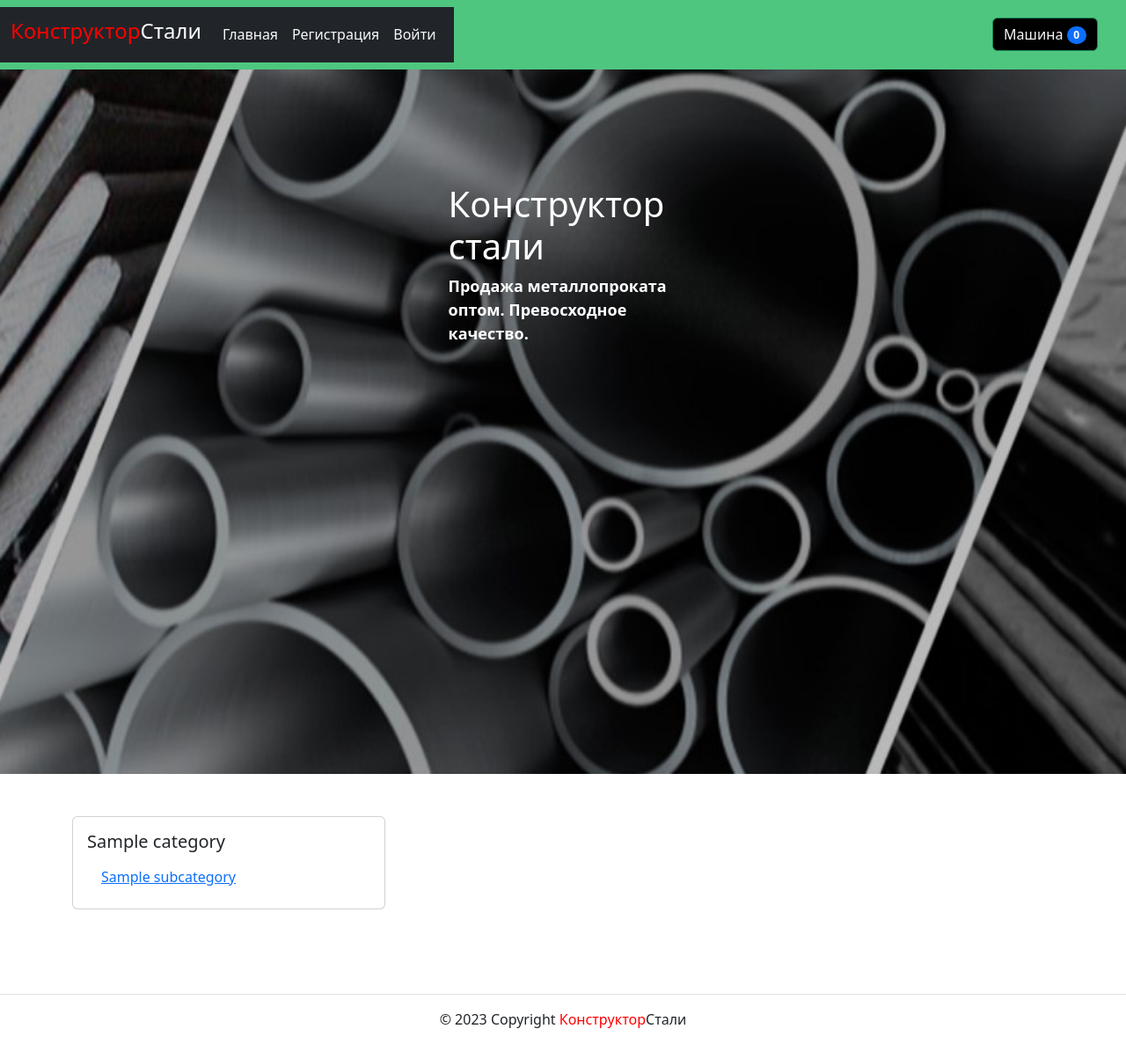
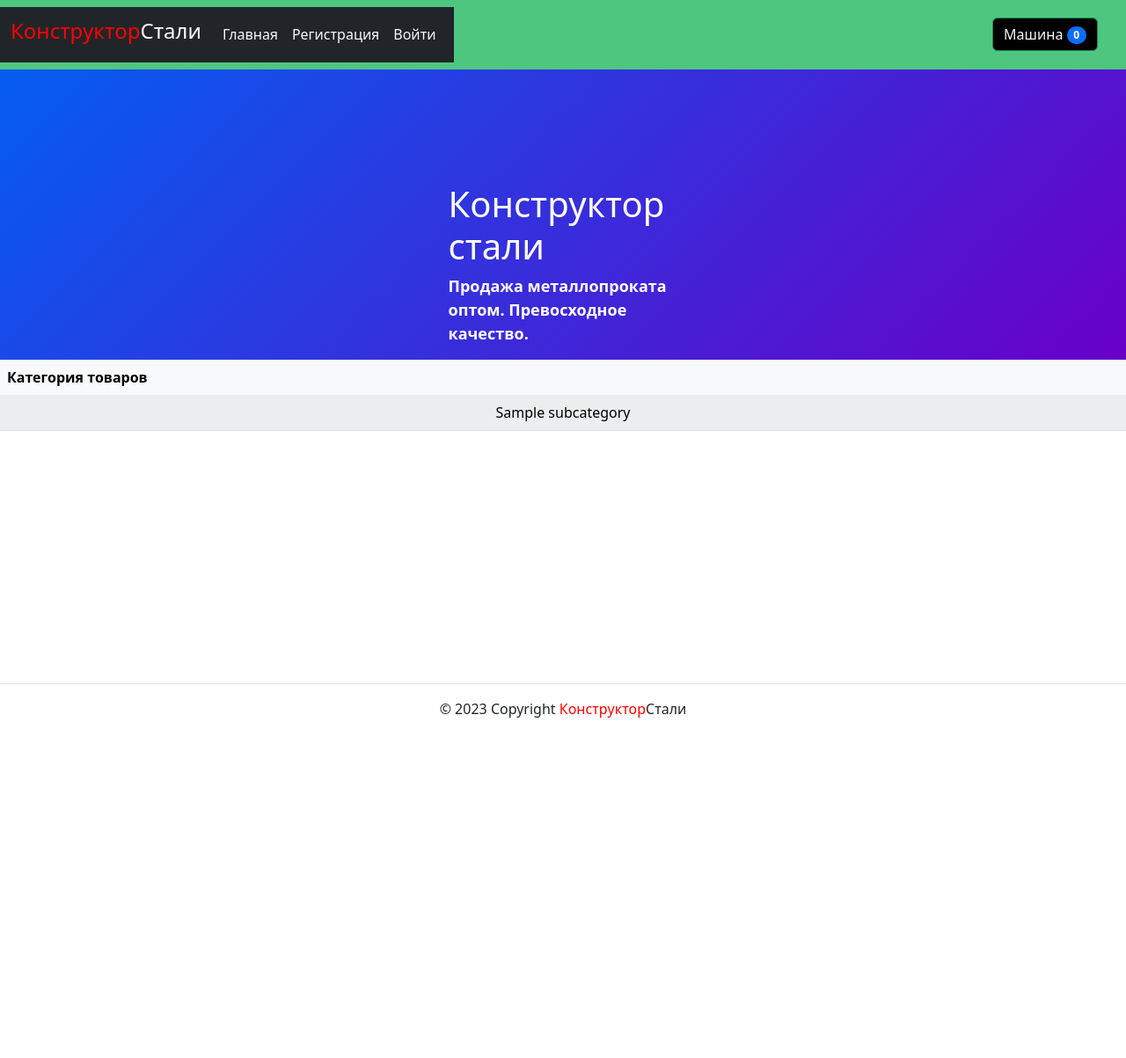
Before and after one commit to silkyhand/steel_OOP, a Django app: page / in a window 1280 px wide. Shown: the whole page at 88% size. After the commit the page ends 816 px from the top, so only its background shows below. Run offline with Django 3.2, Linux system fonts and the light colour scheme; tables that the repository leaves empty hold one stand-in row (values such as "Sample post"); some libraries are stand-ins or nearby versions.

Commit message:
Index-list

```diff
--- a/steel_oop/products/views.py
+++ b/steel_oop/products/views.py
@@ -5,9 +5,9 @@ from products.models import Category, Product, Subcategory
 
 
 def index(request):
-    category = Category.objects.prefetch_related('subcategories').all()
+    subcategories = Subcategory.objects.all()
     context = {
-        'category': category,
+        'subcategories': subcategories,
     }
 
     return render(request, 'products/index.html', context)
--- a/steel_oop/static/css/styles.css
+++ b/steel_oop/static/css/styles.css
@@ -33,7 +33,6 @@ body {
 }
 
 .header{
-  background-image: url('../img/Steel.jpg');
   background-attachment: fixed;
   background-size: cover;
   background-position: center;
@@ -67,3 +66,24 @@ body {
 .navbar-shop {
   background: #4ec67f;
 }
+
+.well {
+  background: none;
+  height: 320px;
+}
+
+.table-scroll tbody {
+  position: absolute;
+  overflow-y: scroll;
+  height: 250px;
+}
+
+.table-scroll tr {
+  width: 100%;
+  table-layout: fixed;
+  display: inline-table;
+}
+
+.table-scroll thead > tr > th {
+  border: none;
+}
--- a/steel_oop/static/js/main.js
+++ b/steel_oop/static/js/main.js
@@ -36,8 +36,6 @@ $(document).ready(function(){
 });
 
 $(document).ready(function(){
-    $('.header').height($(window).height());
-
     var timeout = null;
 
     $('.product-number, .product-weight').on('keyup', function() {
--- a/steel_oop/steel_oop/settings.py
+++ b/steel_oop/steel_oop/settings.py
@@ -26,6 +26,8 @@ SECRET_KEY = 'g)^yfz&$n(enlidb-iyth78pz-atu3co!p_11%#i!40**t$po6'
 DEBUG = True
 
 ALLOWED_HOSTS = [
+    'localhost',
+    '127.0.0.1',
     'www.misologos.pythonanywhere.com',
     'misologos.pythonanywhere.com',
 ]
@@ -131,6 +133,7 @@ USE_TZ = True
 STATIC_URL = '/static/'
 STATICFILES_DIRS = (os.path.join(BASE_DIR, 'static'),)
 
+
 AUTH_USER_MODEL = 'users.User'
 
 EMAIL_BACKEND = 'django.core.mail.backends.smtp.EmailBackend'
--- a/steel_oop/templates/includes/header.html
+++ b/steel_oop/templates/includes/header.html
@@ -1,7 +1,7 @@
 {% load static %}
 <div class="container">
   <div class="row align-items-center justify-content-center content">
-    <div class="col-md-3" style="font-size:large; font-weight: bolder; color: white; padding-top: 8rem">
+    <div class="col-md-3" style="font-size: large; font-weight: bolder; color: white; padding-top: 8rem">
       <h1>Конструктор стали</h1>
       <p>
        Продажа металлопроката
--- a/steel_oop/templates/products/index.html
+++ b/steel_oop/templates/products/index.html
@@ -9,22 +9,22 @@
 </header>
 {% endblock %}
 {% block content %}
-<div class="container py-5">
-  <div class="row">
-   {% for cat in category %}
-    <div class="col-sm-4">
-     <div class="card">
-       <div class="card-body">
-        <h5 class="card-title">{{ cat.name_cat }}</h5>
-         <ul class="list-group list-group-flush">
-          {% for sub in cat.subcategories.all %}
-          <li class="list-group-item"><a href="{% url 'products:products_list' sub.slug %}" class="card-link">{{sub.name}}</a></li>
-          {% endfor %}
-        </ul>
-       </div>
-      </div>
-    </div>
-    {% endfor %}
-  </div>
+<div class="col-xs-8 col-xs-offset-2 well">
+  <table class="table  table-light table-scroll table-striped table-hover">
+    <thead>
+      <tr>
+        <th>Категория товаров</th>
+      </tr>
+    </thead>
+    <tbody>
+      {% for sub in subcategories %}
+      <tr>
+        <td class="text-center block-3">
+          <a href="{% url 'products:products_list' sub.slug %}" class="list-group-item list-group-item-action active">{{sub.name}}</a>
+        </td>
+      </tr>
+      {% endfor %}
+    </tbody>
+  </table>
 </div>
 {% endblock %}
```
